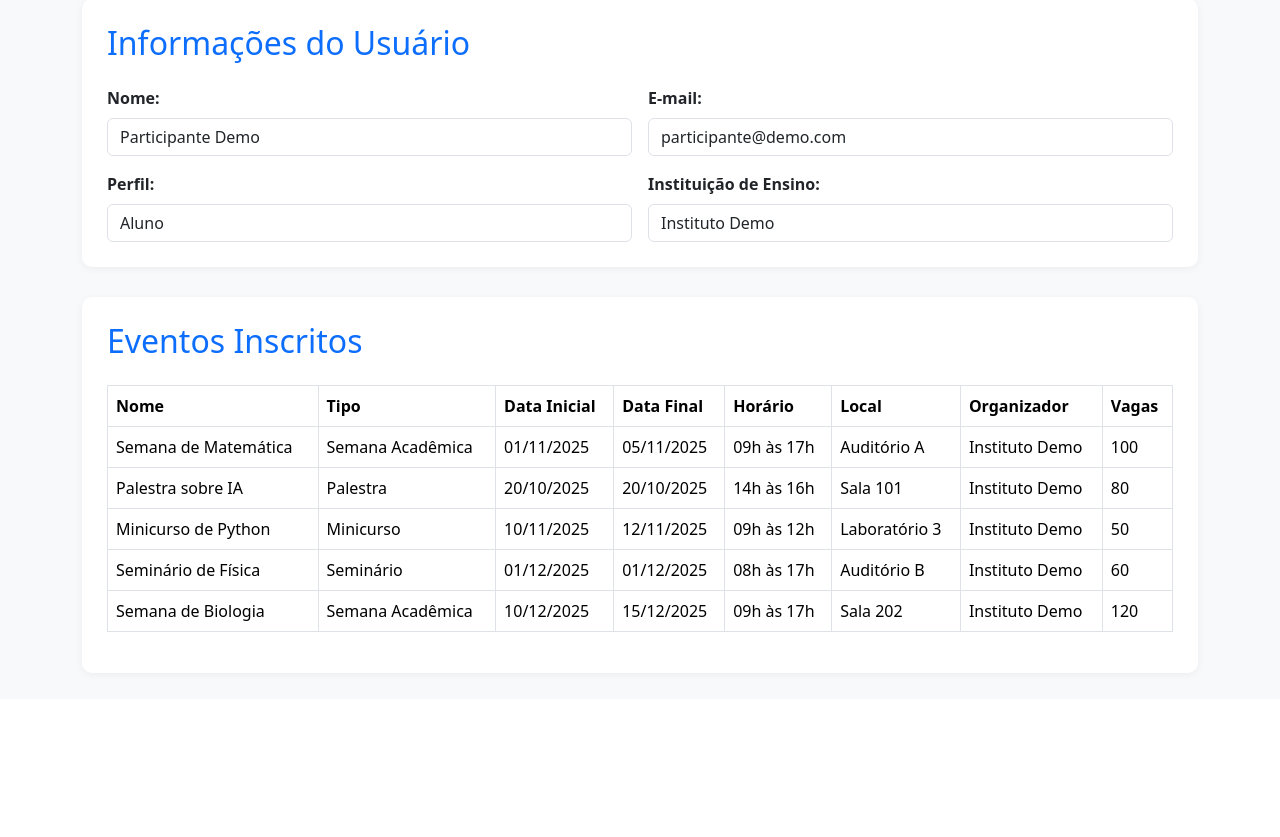
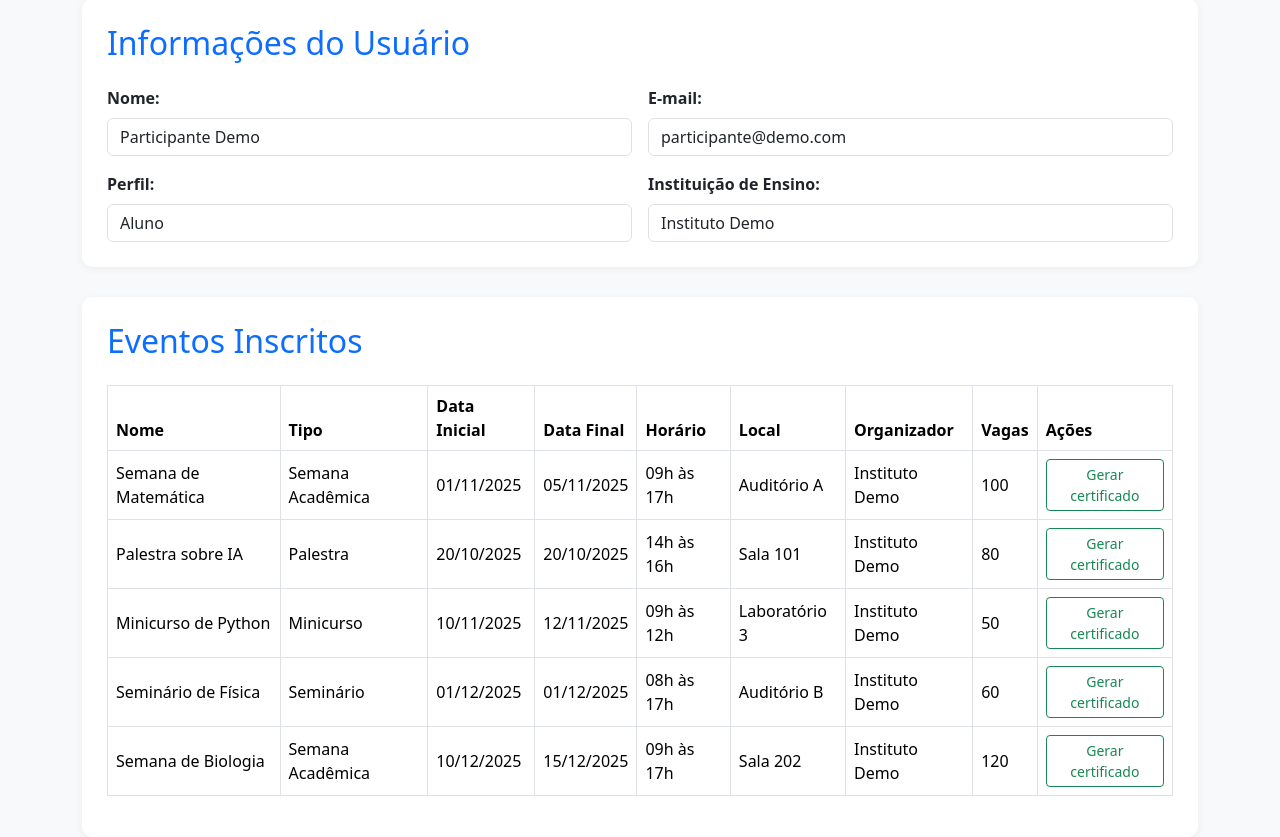
Before and after one commit to Davi-KLevy/Programa-o-Web---SGEA, a Django app: page /participante/ in a window 1280 px wide. Shown: the part 101-938 px from the top of the page. Before the commit the page ends 776 px from the top, so only its background shows below. Run offline with Django 5.2, Linux system fonts and the light colour scheme.

Commit message:
Update participante.html

```diff
--- a/sgea_app/templates/sgea_app/participante.html
+++ b/sgea_app/templates/sgea_app/participante.html
@@ -5,7 +5,6 @@
   <meta charset="UTF-8" />
   <meta name="viewport" content="width=device-width, initial-scale=1.0" />
   <title>Página do Participante</title>
-
 
   <link href="https://cdn.jsdelivr.net/npm/bootstrap@5.3.2/dist/css/bootstrap.min.css" rel="stylesheet" />
   <link rel="stylesheet" href="{% static 'styles/styles.css' %}">
@@ -51,7 +50,6 @@
     </div>
   </div>
 
-
   <div class="event-table">
     <h2 class="mb-4 text-primary">Eventos Inscritos</h2>
     <div class="table-responsive">
@@ -66,10 +64,11 @@
             <th>Local</th>
             <th>Organizador</th>
             <th>Vagas</th>
+            <th>Ações</th> <!-- nova coluna -->
           </tr>
         </thead>
         <tbody>
-          {% comment %} Lista de 5 eventos de demonstração {% endcomment %}
+          {% comment %} Lista de 5 eventos de demonstração com botão Gerar Certificado {% endcomment %}
           <tr>
             <td>Semana de Matemática</td>
             <td>Semana Acadêmica</td>
@@ -79,6 +78,9 @@
             <td>Auditório A</td>
             <td>Instituto Demo</td>
             <td>100</td>
+            <td class="text-center">
+              <a href="#" class="btn btn-outline-success btn-sm">Gerar certificado</a>
+            </td>
           </tr>
           <tr>
             <td>Palestra sobre IA</td>
@@ -89,6 +91,9 @@
             <td>Sala 101</td>
             <td>Instituto Demo</td>
             <td>80</td>
+            <td class="text-center">
+              <a href="#" class="btn btn-outline-success btn-sm">Gerar certificado</a>
+            </td>
           </tr>
           <tr>
             <td>Minicurso de Python</td>
@@ -99,6 +104,9 @@
             <td>Laboratório 3</td>
             <td>Instituto Demo</td>
             <td>50</td>
+            <td class="text-center">
+              <a href="#" class="btn btn-outline-success btn-sm">Gerar certificado</a>
+            </td>
           </tr>
           <tr>
             <td>Seminário de Física</td>
@@ -109,6 +117,9 @@
             <td>Auditório B</td>
             <td>Instituto Demo</td>
             <td>60</td>
+            <td class="text-center">
+              <a href="#" class="btn btn-outline-success btn-sm">Gerar certificado</a>
+            </td>
           </tr>
           <tr>
             <td>Semana de Biologia</td>
@@ -119,6 +130,9 @@
             <td>Sala 202</td>
             <td>Instituto Demo</td>
             <td>120</td>
+            <td class="text-center">
+              <a href="#" class="btn btn-outline-success btn-sm">Gerar certificado</a>
+            </td>
           </tr>
         </tbody>
       </table>
@@ -126,7 +140,6 @@
   </div>
 </main>
 
-
 <script src="https://cdn.jsdelivr.net/npm/bootstrap@5.3.2/dist/js/bootstrap.bundle.min.js"></script>
 
 </body>
```
